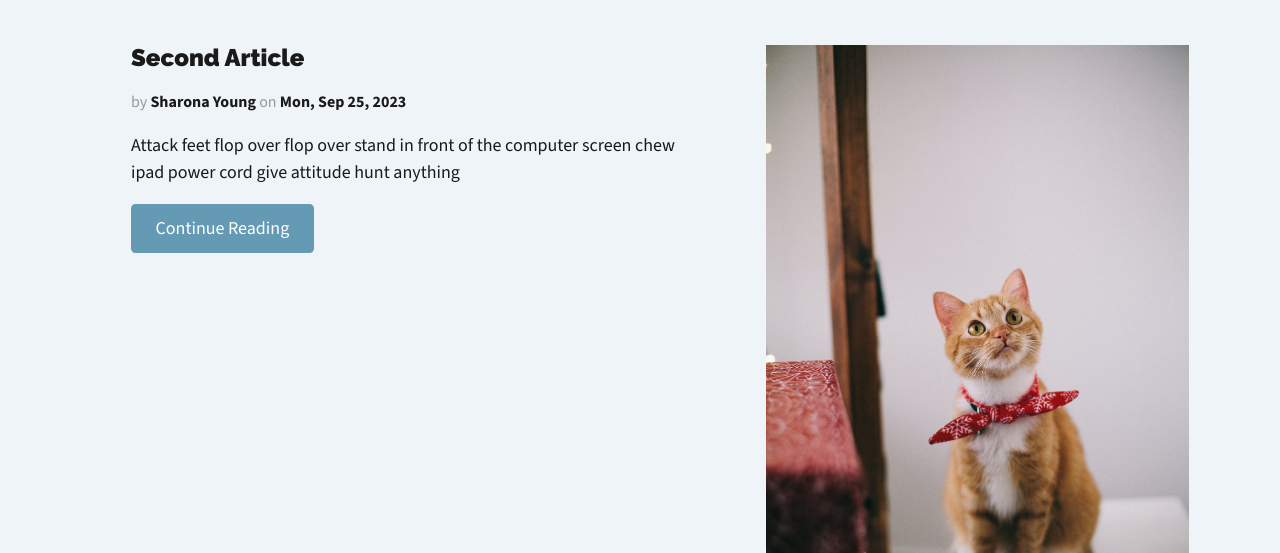
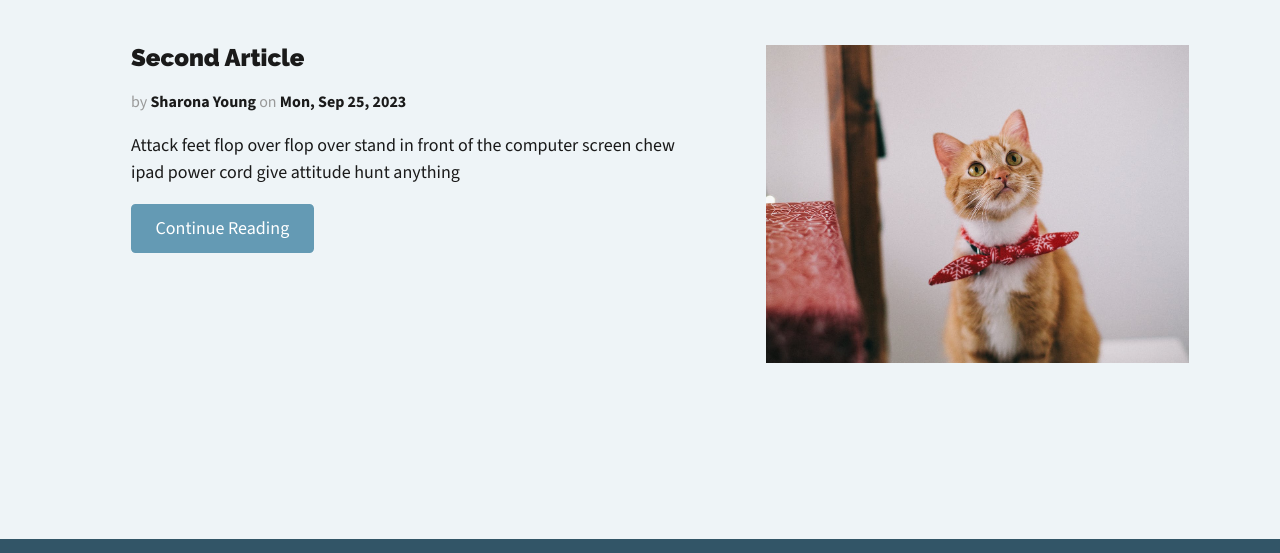
Before and after one commit to SharonaYoung/blog-site, an Eleventy site: page src/index.njk in a window 1280 px wide. Shown: the part 1258-1811 px from the top of the page. Built offline with nearby package versions, Linux system fonts and the light colour scheme; Eleventy itself is replaced by a stand-in of ours; files that its build step writes are made by us from their sources.

Commit message:
updated image styling

```diff
--- a/src/style.css
+++ b/src/style.css
@@ -216,6 +216,7 @@ ______________________ */
 .snippet__image {
   grid-area: image;
   width: 100%;
+  aspect-ratio: 4/3;
   object-fit: cover;
 }
 
```
